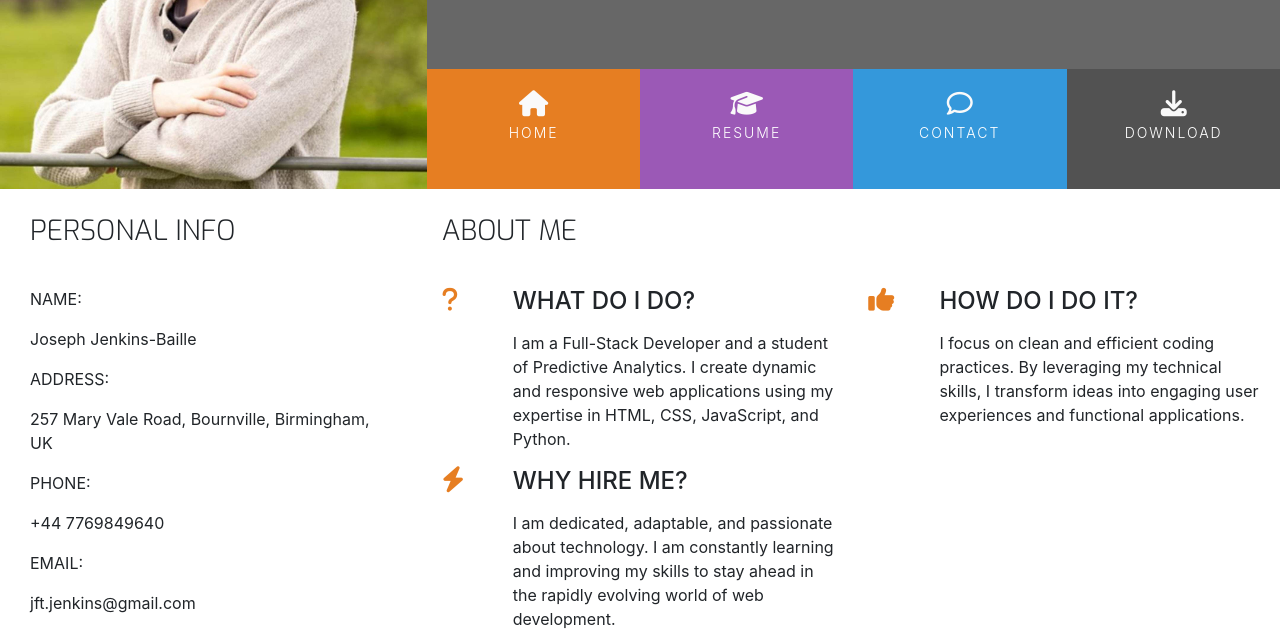
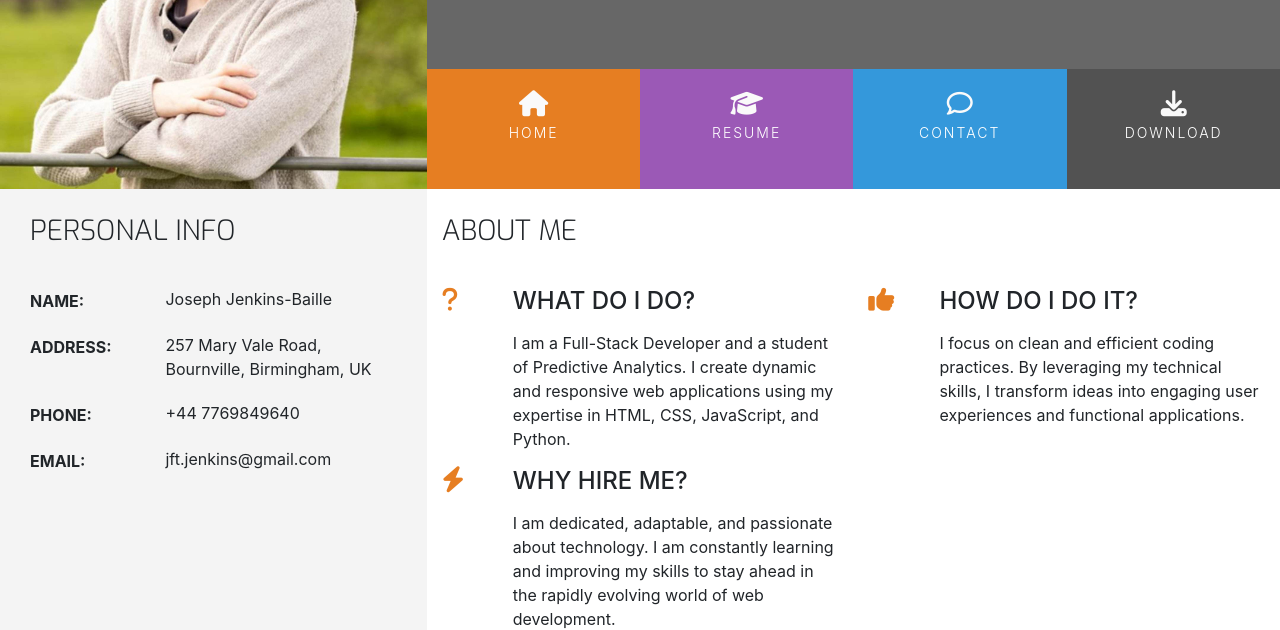
Before and after one commit to jftjenkins/resume, a plain HTML site: page index.html in a window 1280 px wide. Shown: the part 180-810 px from the top of the page. Drawn offline with nearby package versions, Linux system fonts and the light colour scheme.

```diff
--- a/assets/css/style.css
+++ b/assets/css/style.css
@@ -7,6 +7,10 @@
 
 .bg-color-three-reasons {
     background-color: #ffffff;
+}
+
+.bg-color-personal-info {
+    background-color: #f4f4f4;
 }
 
 .ui-menu-color-home {
@@ -215,3 +219,37 @@
 .three-reasons-heading {
     margin-bottom: 15px;
 }
+
+/* Personal Info */
+.personal-info-item {
+    margin-bottom: 20px;
+    display: block;
+    clear: both;
+}
+
+.personal-info-item .key,
+.personal-info-item .value {
+    padding-right: 8px;
+    display: inline-block;
+}
+
+.personal-info-item .key p,
+.personal-info-item .value p {
+    margin: 0;
+}
+
+.personal-info-item .key {
+    width: 30%;
+    margin-right: 21px;
+    padding-top: 2px;
+    vertical-align: top;
+}
+
+.personal-info-item .key p {
+    font-weight: 700;
+}
+
+.personal-info-item .value {
+    position: relative;
+    width: 60%;
+}
```
